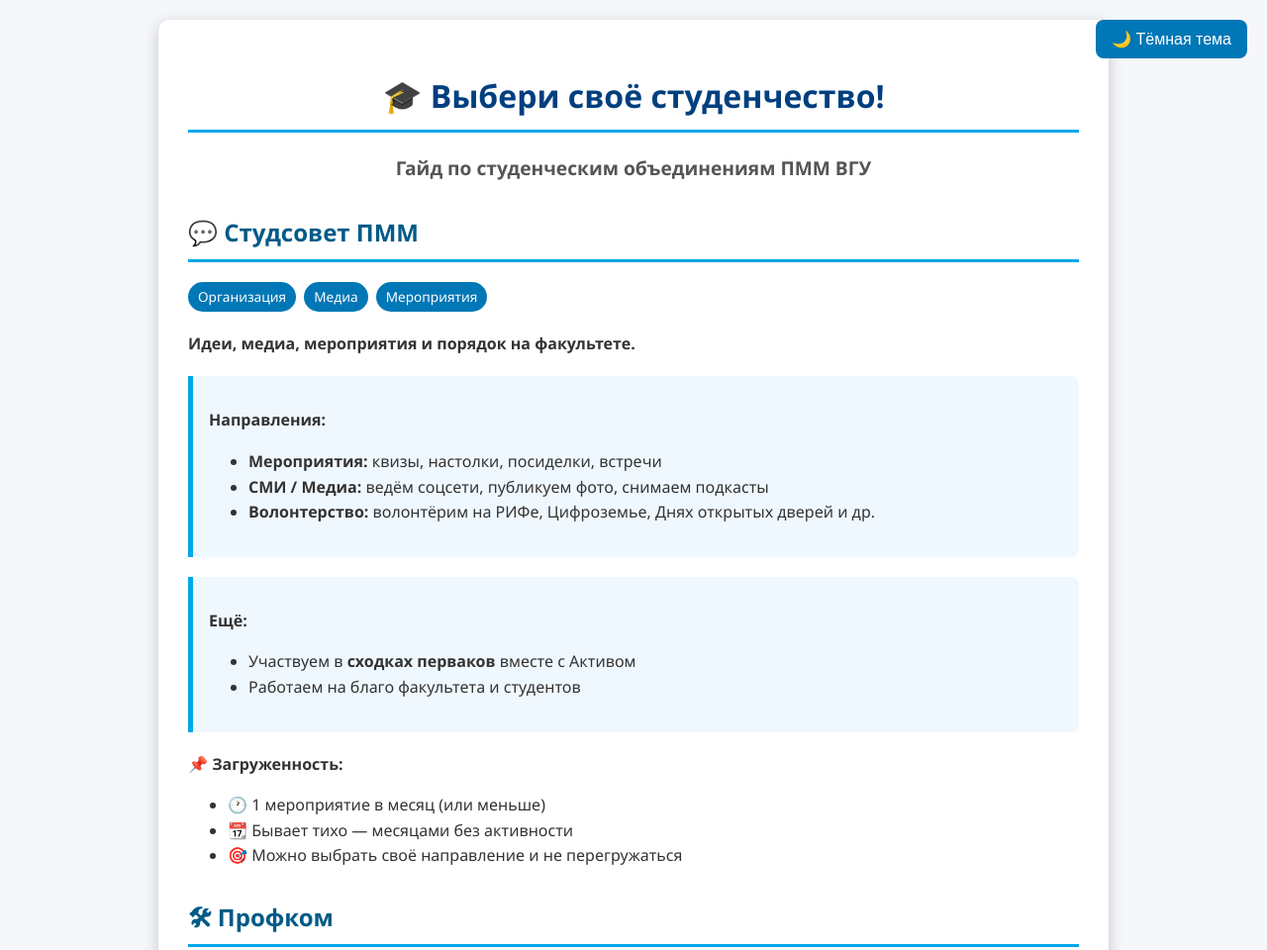
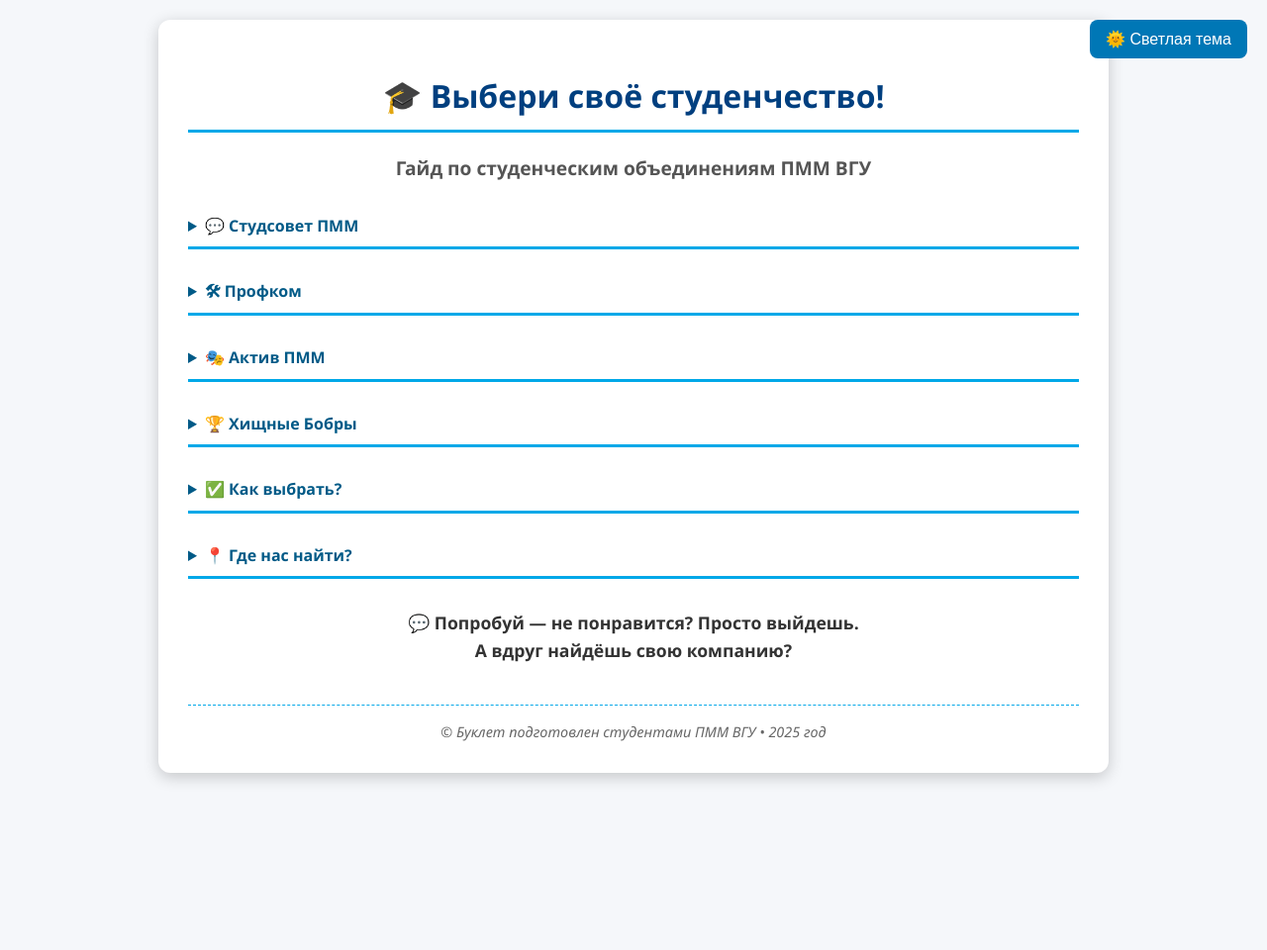
Before and after one commit to SkKirill/Amm-Org, a plain HTML site: page index.html in a window 1280 px wide. Shown: the top 960 px of the page at 99% size. After the commit the page ends 801 px from the top, so only its background shows below. Drawn offline with Linux system fonts and the light colour scheme.

Commit message:
Update index.html

```diff
--- a/index.html
+++ b/index.html
@@ -69,13 +69,13 @@
       transition: background 0.3s;
     }
 
-    h1, h2 {
+    h1, summary, h2 {
       color: var(--heading-color);
       border-bottom: 3px solid var(--block-border);
       padding-bottom: 8px;
     }
     h1 { text-align: center; font-size: 2em; }
-    h2 { margin-top: 30px; color: var(--subheading-color); }
+    summary, h2 { margin-top: 30px; color: var(--subheading-color); }
 
     .block {
       background: var(--block-bg);
@@ -165,13 +165,13 @@
       font-size: 1.6em;
     }
 
-    h2 {
+    summary, h2 {
       font-size: 1.2em;
       margin-top: 20px;
     }
 
     ul, ol {
-      padding-left: 16px; /* меньше отступы */
+      padding-left: 16px;
     }
 
     li {
@@ -216,7 +216,10 @@
     </p>
 
     <!-- Студсовет -->
-    <h2>💬 Студсовет ПММ</h2>
+    <details>
+      <summary>
+        <b>💬 Студсовет ПММ</b>
+      </summary>
       <p><span class="tag">Организация</span> <span class="tag">Медиа</span> <span class="tag">Мероприятия</span></p>
       <p><strong>Идеи, медиа, мероприятия и порядок на факультете.</strong></p>
 
@@ -243,9 +246,13 @@
         <li>📆 Бывает тихо — месяцами без активности</li>
         <li>🎯 Можно выбрать своё направление и не перегружаться</li>
       </ul>
+    </details>
 
     <!-- Профком -->
-    <h2>🛠 Профком</h2>
+    <details>
+      <summary>
+        <b>🛠 Профком</b>
+      </summary>
       <p><span class="tag">Помогаем</span> <span class="tag">Информируем</span> <span class="tag">Поддерживаем</span> <span class="tag">Бюджет</span></p>
       <p><strong>Заботимся о студентах — от стипендий до выдач.</strong></p>
 
@@ -274,9 +281,13 @@
         <li>✅ Рассылка в чат — ~1 раз в неделю</li>
         <li>✅ Участие в выдачах — по назначению</li>
       </ul>
+    </details>
 
     <!-- Актив -->
-    <h2>🎭 Актив ПММ</h2>
+    <details>
+      <summary>
+        <b>🎭 Актив ПММ</b>
+      </summary>
         <p><span class="tag">Творчество</span> <span class="tag">Сцена</span> <span class="tag">Самореализация</span> <span class="tag">Посвяты</span> </p>
         <p><strong>Творим, играем, рвём сцены и посвяты!</strong></p>
 
@@ -312,9 +323,13 @@
           <li>🔥 До концерта — полное погружение: дневные и ночные репетиции, прогоны, постановки</li>
           <li>🍻 После — отдых и чилл до следующего сезона</li>
         </ul>
+    </details>
 
     <!-- Хищные Бобры -->
-    <h2>🏆 Хищные Бобры</h2>
+    <details>
+      <summary>
+        <b>🏆 Хищные Бобры</b>
+      </summary>
     <p><span class="tag">Спорт</span> <span class="tag">Выезды</span> <span class="tag">Флешмобы</span></p>
     <p><strong>Спорт, игры, выезды — за честь ВГУ!</strong></p>
 
@@ -349,9 +364,13 @@
       <li>💡 Можно быть просто фотографом — 1 раз в месяц</li>
       <li>⚡ Может быть и отдых месяц, при желании отдохнуть от активностей</li>
     </ul>
+    </details>
 
     <!-- Таблица выбора -->
-    <h2>✅ Как выбрать?</h2>
+    <details>
+      <summary>
+        <b>✅ Как выбрать?</b>
+      </summary>
       <table>
         <tr>
           <th>Ты хочешь...</th>
@@ -374,9 +393,13 @@
           <td><strong>Хищные Бобры</strong></td>
         </tr>
       </table>
+    </details>
 
     <!-- Контакты -->
-    <h2>📍 Где нас найти?</h2>
+    <details>
+      <summary>
+        <b>📍 Где нас найти?</b>
+      </summary>
       <p>
         🔹 <a href="https://vk.com/studcouncilamm">Студенческий совет ПММ</a><br>
         🔹 <a href="https://vk.com/bobry_vsu">Хищные бобры</a><br>
@@ -386,6 +409,7 @@
         🔹 <a href="https://vk.com/amm_vsu">Факультет ПММ</a><br>
         🔹 <a href="https://vk.com/vsumain">ВГУ</a><br>
       </p>
+    </details>
 
     <p style="text-align: center; font-size: 1.1em; margin-top: 30px;">
       <strong>💬 Попробуй — не понравится? Просто выйдешь.<br>
@@ -401,14 +425,14 @@
   <script>
     const btn = document.querySelector('.theme-toggle');
     const body = document.body;
-    btn.textContent = '🌙 Тёмная тема';
+    btn.textContent = '🌞 Светлая тема';
 
     btn.addEventListener('click', () => {
       body.classList.toggle('dark');
       if (body.classList.contains('dark')) {
+        btn.textContent = '🌙 Тёмная тема';
+      } else {
         btn.textContent = '🌞 Светлая тема';
-      } else {
-        btn.textContent = '🌙 Тёмная тема';
       }
     });
   </script>
```
Lines whose indentation alone changed are shown as unchanged.
